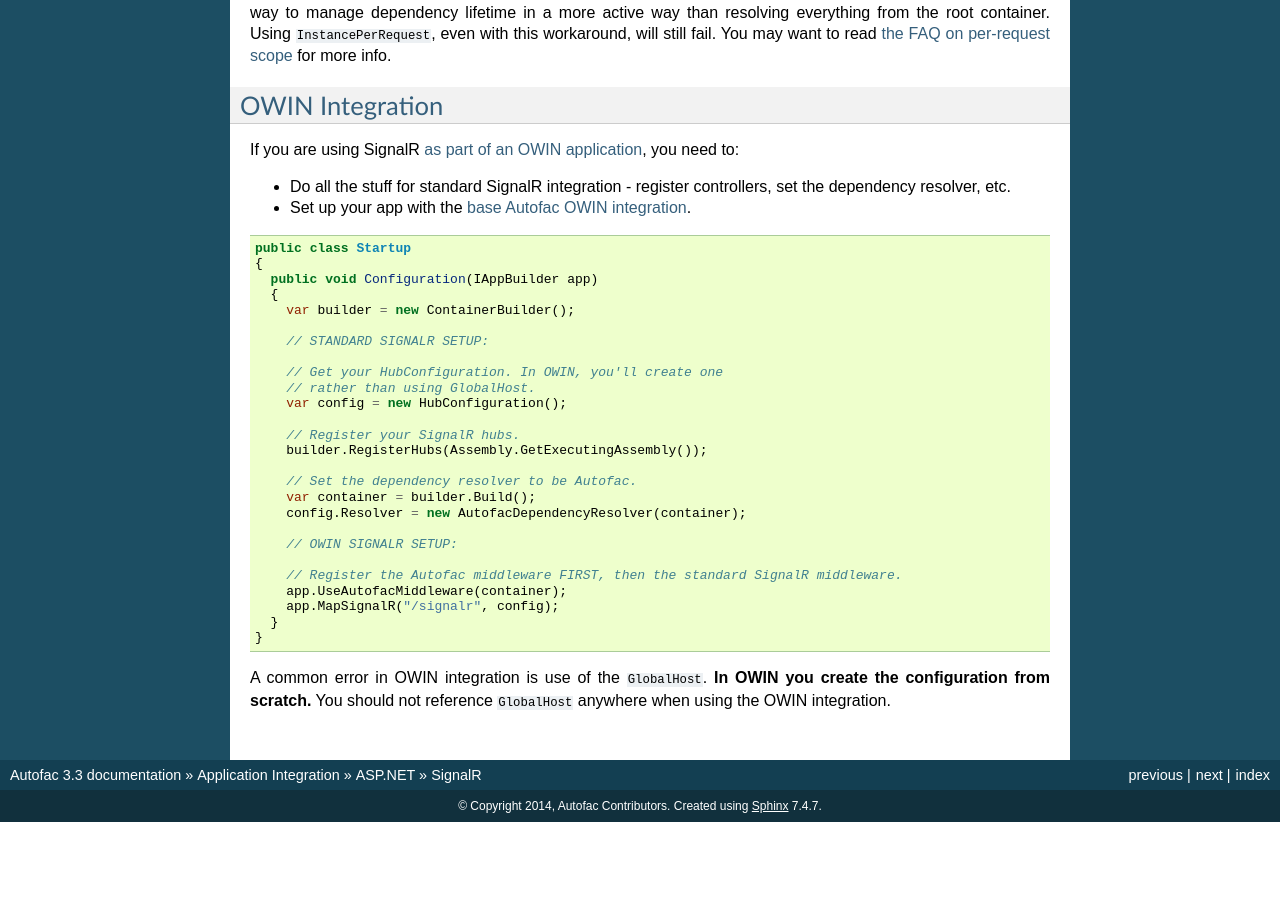
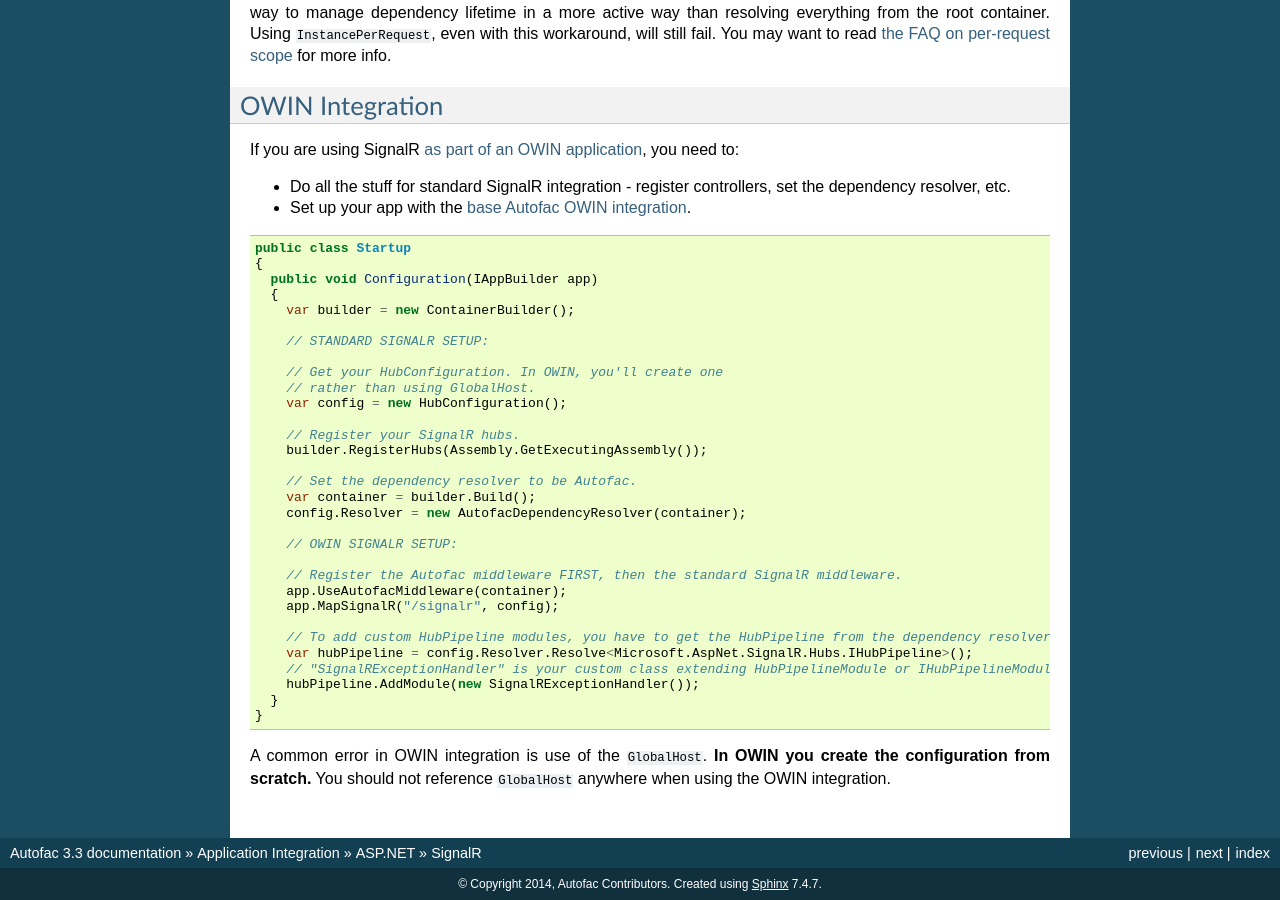
Before and after one commit to autofac/Documentation, a Sphinx documentation site: the page built from docs/integration/signalr.rst, in a window 1280 px wide and 900 px high, scrolled down 2184 px. Built offline with Sphinx 7.4.7, drawn with Linux system fonts in a browser that asks for light colours; before the commit the page ends 3006 px from its top, so only the background shows below that.

Commit message:
Update signalr.rst
Example adding HubPipelineModule to the OWIN hosted example. Finding the correct way to do this required some googling. The example is based on this https://github.com/SignalR/SignalR/issues/2226

```diff
--- a/docs/integration/signalr.rst
+++ b/docs/integration/signalr.rst
@@ -141,6 +141,11 @@
         // Register the Autofac middleware FIRST, then the standard SignalR middleware.
         app.UseAutofacMiddleware(container);
         app.MapSignalR("/signalr", config);
+
+        // To add custom HubPipeline modules, you have to get the HubPipeline from the dependency resolver, for example:
+        var hubPipeline = config.Resolver.Resolve<Microsoft.AspNet.SignalR.Hubs.IHubPipeline>();
+        // "SignalRExceptionHandler" is your custom class extending HubPipelineModule or IHubPipelineModule that does exception logging (or anything else)
+        hubPipeline.AddModule(new SignalRExceptionHandler());
       }
     }
 
```
